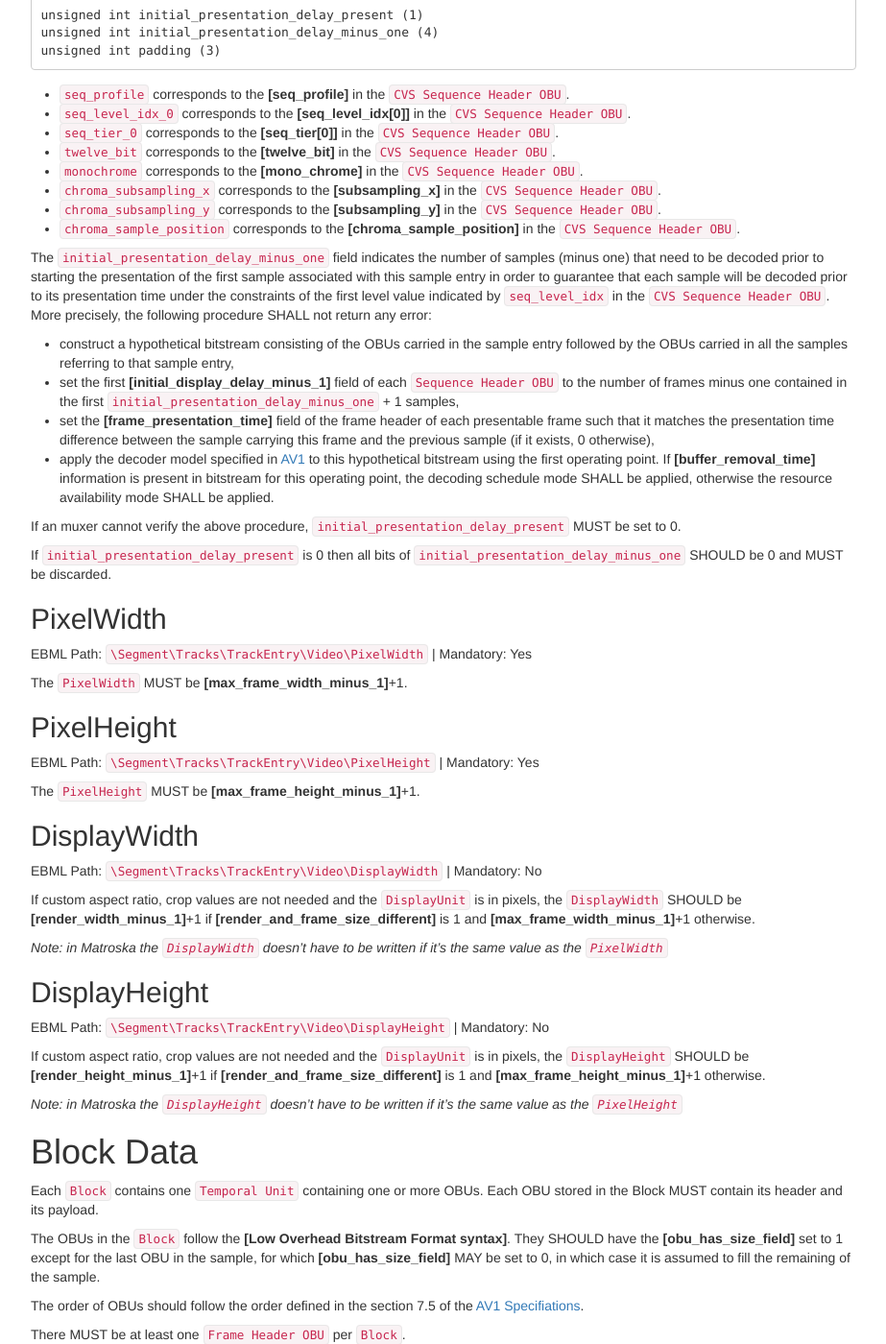
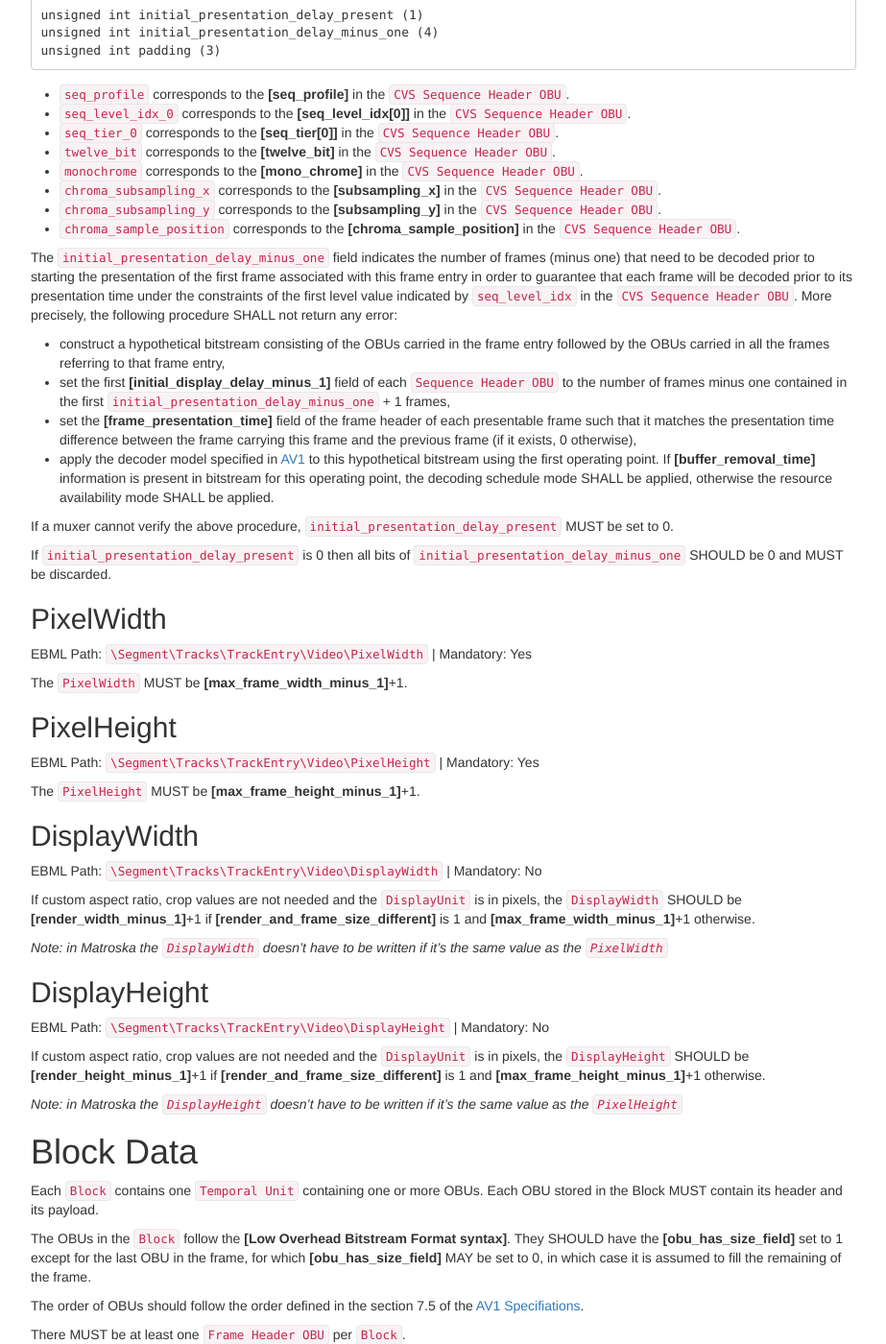
Before and after one commit to ietf-wg-cellar/matroska-specification, a Jekyll site: the page built from codec/av1.md, in a window 1280 px wide and 1400 px high, scrolled down 1610 px. Shown: the whole window at 96% size, without its empty margins (273-1196 px from the left). Built offline with Jekyll 4.4.1, drawn with Linux system fonts in a browser that asks for light colours; our own code applies the rules of GitHub Pages for plain Markdown files.

Commit message:
av1: rename sample from ISOBMFF text to frame which is the proper Matroska term

```diff
--- a/codec/av1.md
+++ b/codec/av1.md
@@ -71,13 +71,13 @@ unsigned int padding (3)
 * `chroma_subsampling_y` corresponds to the __[subsampling_y]__ in the `CVS Sequence Header OBU`.
 * `chroma_sample_position` corresponds to the __[chroma_sample_position]__ in the `CVS Sequence Header OBU`.
 
-The `initial_presentation_delay_minus_one` field indicates the number of samples (minus one) that need to be decoded prior to starting the presentation of the first sample associated with this sample entry in order to guarantee that each sample will be decoded prior to its presentation time under the constraints of the first level value indicated by `seq_level_idx` in the `CVS Sequence Header OBU`. More precisely, the following procedure SHALL not return any error:
-- construct a hypothetical bitstream consisting of the OBUs carried in the sample entry followed by the OBUs carried in all the samples referring to that sample entry,
-- set the first __[initial_display_delay_minus_1]__ field of each `Sequence Header OBU` to the number of frames minus one contained in the first `initial_presentation_delay_minus_one` + 1 samples,
-- set the __[frame_presentation_time]__ field of the frame header of each presentable frame such that it matches the presentation time difference between the sample carrying this frame and the previous sample (if it exists, 0 otherwise),
+The `initial_presentation_delay_minus_one` field indicates the number of frames (minus one) that need to be decoded prior to starting the presentation of the first frame associated with this frame entry in order to guarantee that each frame will be decoded prior to its presentation time under the constraints of the first level value indicated by `seq_level_idx` in the `CVS Sequence Header OBU`. More precisely, the following procedure SHALL not return any error:
+- construct a hypothetical bitstream consisting of the OBUs carried in the frame entry followed by the OBUs carried in all the frames referring to that frame entry,
+- set the first __[initial_display_delay_minus_1]__ field of each `Sequence Header OBU` to the number of frames minus one contained in the first `initial_presentation_delay_minus_one` + 1 frames,
+- set the __[frame_presentation_time]__ field of the frame header of each presentable frame such that it matches the presentation time difference between the frame carrying this frame and the previous frame (if it exists, 0 otherwise),
 - apply the decoder model specified in [AV1](#av1-specifications) to this hypothetical bitstream using the first operating point. If __[buffer_removal_time]__ information is present in bitstream for this operating point, the decoding schedule mode SHALL be applied, otherwise the resource availability mode SHALL be applied.
 
-If an muxer cannot verify the above procedure, `initial_presentation_delay_present` MUST be set to 0.
+If a muxer cannot verify the above procedure, `initial_presentation_delay_present` MUST be set to 0.
 
 If `initial_presentation_delay_present` is 0 then all bits of `initial_presentation_delay_minus_one` SHOULD be 0 and MUST be discarded.
 
@@ -109,7 +109,7 @@ If custom aspect ratio, crop values are not needed and the `DisplayUnit` is in p
 # Block Data
 Each `Block` contains one `Temporal Unit` containing one or more OBUs. Each OBU stored in the Block MUST contain its header and its payload.
 
-The OBUs in the `Block` follow the __[Low Overhead Bitstream Format syntax]__. They SHOULD have the __[obu_has_size_field]__ set to 1 except for the last OBU in the sample, for which __[obu_has_size_field]__ MAY be set to 0, in which case it is assumed to fill the remaining of the sample.
+The OBUs in the `Block` follow the __[Low Overhead Bitstream Format syntax]__. They SHOULD have the __[obu_has_size_field]__ set to 1 except for the last OBU in the frame, for which __[obu_has_size_field]__ MAY be set to 0, in which case it is assumed to fill the remaining of the frame.
 
 The order of OBUs should follow the order defined in the section 7.5 of the [AV1 Specifiations](#av1-specifications).
 
```
